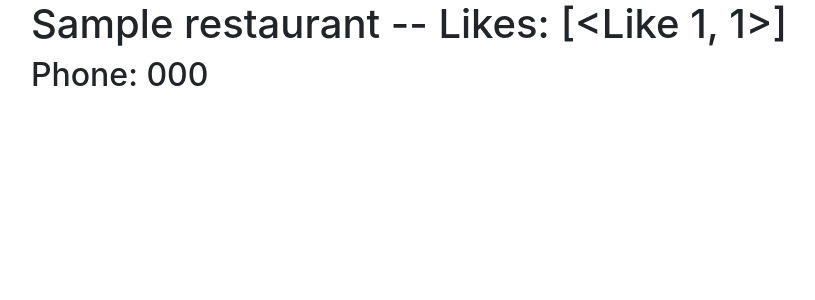
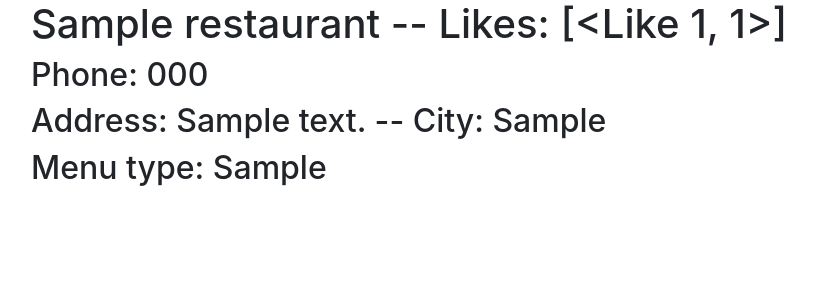
Before and after one commit to federicosilvestri/ase-GoOutSafe-s4, a Flask app: page /restaurants/1 in a window 1280 px wide. Shown: the part 82-382 px from the top of the page, without its empty margins (54-869 px from the left). Run offline with Flask 2, Linux system fonts and the light colour scheme; tables that the repository leaves empty hold one stand-in row (values such as "Sample post").

Commit message:
Updated restaurant sheet template with new information fields

```diff
--- a/gooutsafe/templates/restaurants.html
+++ b/gooutsafe/templates/restaurants.html
@@ -7,6 +7,7 @@
         {% for restaurant in restaurants: %}
             <li>
                 "{{ restaurant.name }}" Likes: {{ restaurant.likes }}
+                <!-- TODO: maybe add the rating of the restaurant ? -->
                 {% if current_user.is_authenticated %}
                     <a href="{{ base_url }}/like/{{ restaurant.id }}">Like it!</a>
                     <a href="{{ base_url }}/{{ restaurant.id }}">See Details!</a>
--- a/gooutsafe/templates/restaurantsheet.html
+++ b/gooutsafe/templates/restaurantsheet.html
@@ -5,6 +5,8 @@
 {% block body %}
     <h1>{{ name }} -- Likes: {{ likes }}</h1>
     <h2>Phone: {{ phone }}</h2>
+    <h2>Address: {{ address }} --  City: {{ city }}</h2>
+    <h2>Menu type: {{ menu_type }}</h2>
     <ul>
         {% if current_user.is_authenticated %}
             <iframe width="600" height="400" frameborder="0" scrolling="no" marginheight="0" marginwidth="0"
--- a/gooutsafe/views/restaurants.py
+++ b/gooutsafe/views/restaurants.py
@@ -18,8 +18,9 @@ def _restaurants(message=''):
 @restaurants.route('/restaurants/<restaurant_id>')
 def restaurant_sheet(restaurant_id):
     record = db.session.query(Restaurant).filter_by(id=int(restaurant_id)).all()[0]
-    return render_template("restaurantsheet.html", name=record.name, likes=record.likes, lat=record.lat, lon=record.lon,
-                           phone=record.phone)
+    return render_template("restaurantsheet.html", name=record.name, likes=record.likes, address=record.address,
+                            city=record.city, lat=record.lat, lon=record.lon, menu_type=record.menu_type,
+                            phone=record.phone)
 
 
 @restaurants.route('/restaurants/like/<restaurant_id>')
```
Also changed, not shown: gooutsafe/dao/customer_manager.py (added).
